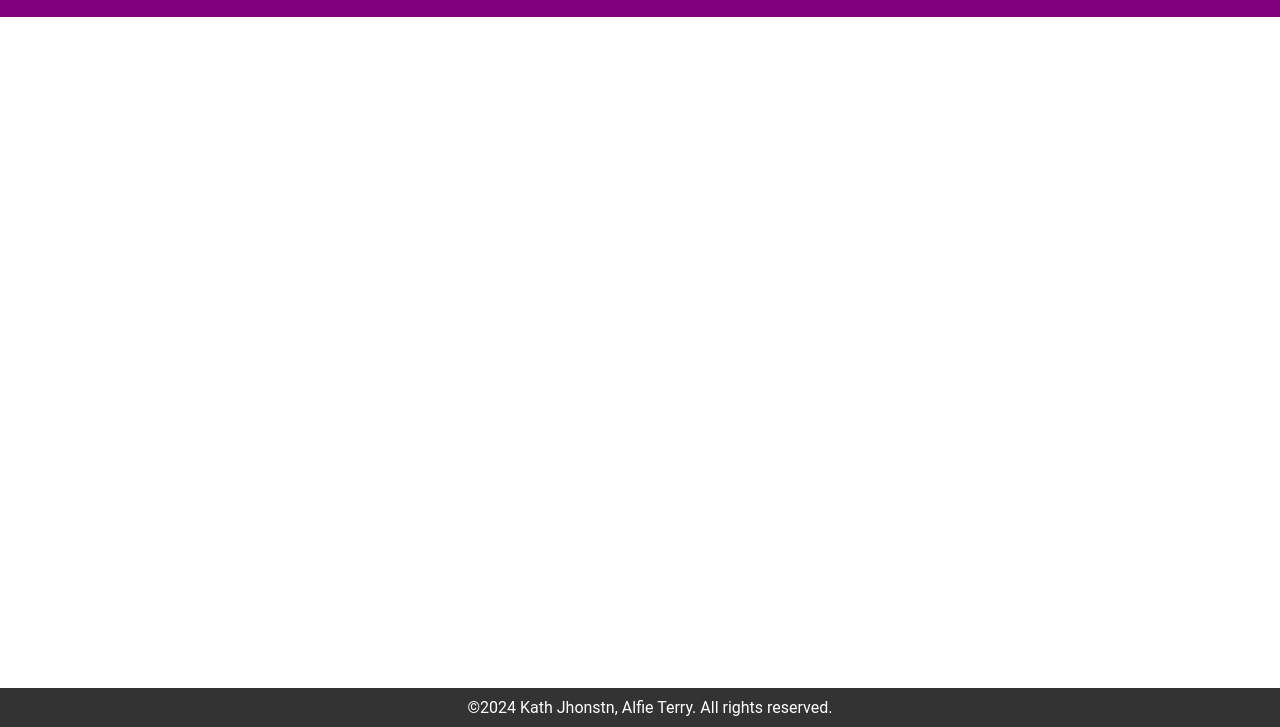
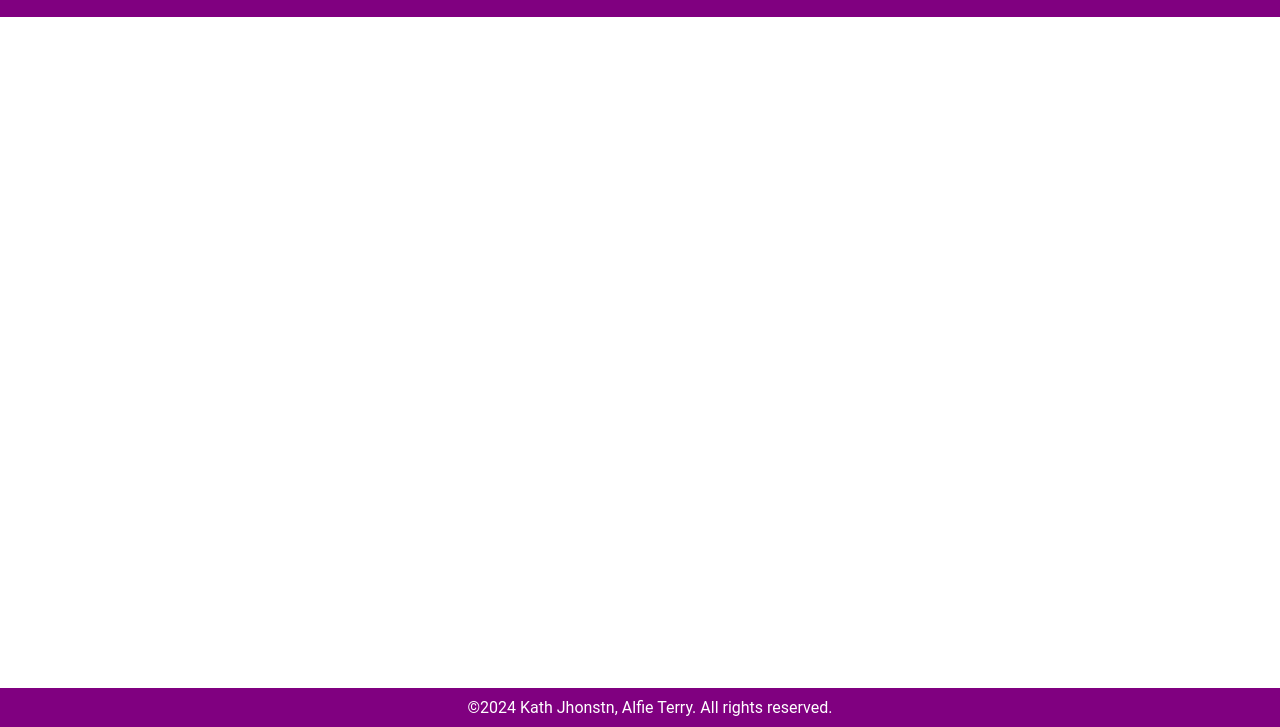
Before and after one commit to AlfieTerryyy/bees, a plain HTML site: page index.html in a window 1280 px wide. Shown: the part 73-800 px from the top of the page. Drawn offline with Linux system fonts and the light colour scheme.

Commit message:
Update style.css

```diff
--- a/style.css
+++ b/style.css
@@ -56,7 +56,7 @@
     }
 
     footer {
-      background-color: #333;
+      background-color: #800080;
       color: #fff;
       padding: 10px;
       text-align: center;
```
